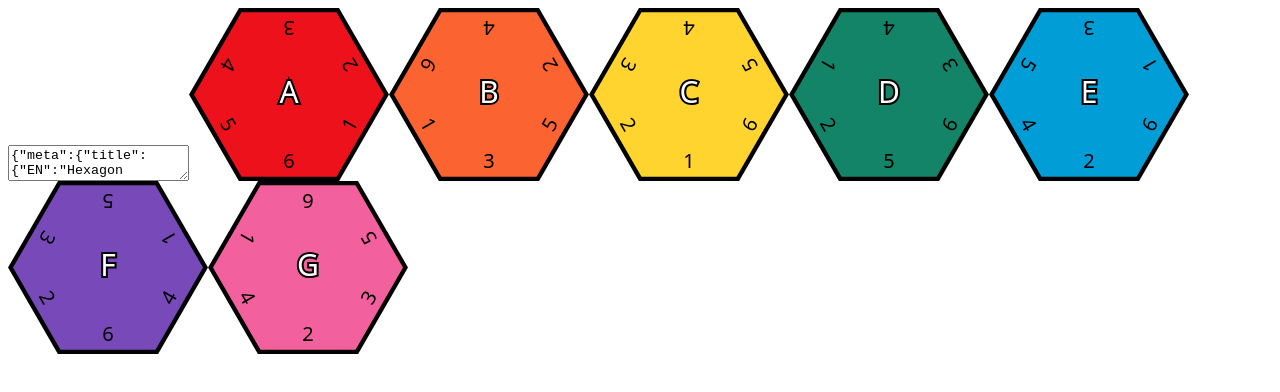
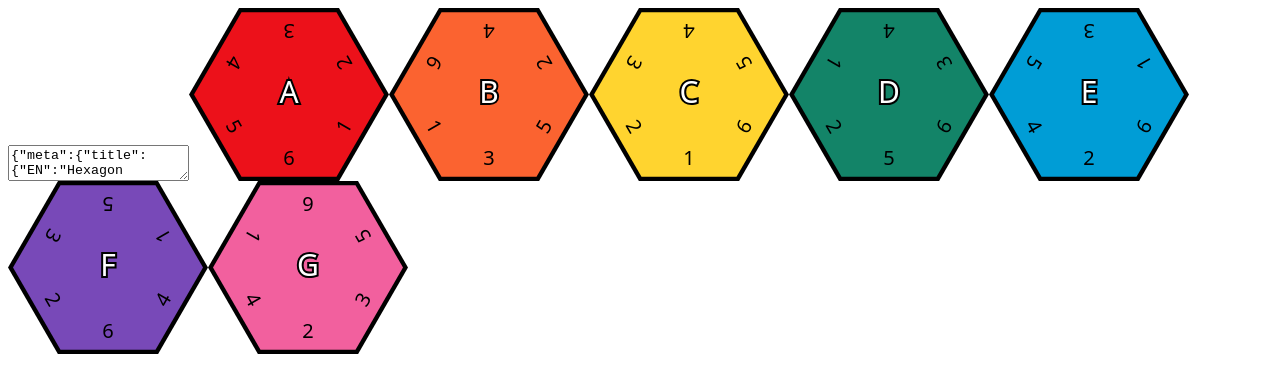
Before and after one commit to kesiev/notoner, a plain HTML site: page assets/tables/hexagon-puzzle/index.html in a window 1280 px wide. Drawn offline with Linux system fonts and the light colour scheme.

Commit message:
:bug: Fixed numbers alignment

```diff
--- a/assets/tables/hexagon-puzzle/index.html
+++ b/assets/tables/hexagon-puzzle/index.html
@@ -38,7 +38,7 @@ function process() {
         BORDER_COLOR = "#000",
         HEXAGON_ANGLE = Math.PI * 2 / 6,
         HEXAGON_SIZE = 100,
-        HEXAGON_BORDER = 9,
+        HEXAGON_RADIUS = 75,
         HEXRATIO_DIAGONAL_WIDTH = Math.cos(HEXAGON_ANGLE),
         HEXRATIO_DIAGONAL_HEIGHT = Math.sin(HEXAGON_ANGLE),
         HEXAGON_DIAGONALWIDTH = HEXAGON_SIZE * HEXRATIO_DIAGONAL_WIDTH,
@@ -181,58 +181,20 @@ function process() {
         hctx.textBaseline = "bottom";
         hctx.textAlign = "center";
 
-        hctx.save();
-        hctx.translate(
-            HEXAGON_DIAGONALWIDTH+(HEXAGON_SIZE/2),
-            HEXAGON_BORDER
-        );
-        hctx.rotate(Math.PI);
-        hctx.fillText(data.sides[0],0,0);
-        hctx.restore();
+        data.sides.forEach((side,id)=>{
+            let
+                angle = HEXAGON_ANGLE*id-(HEXAGON_ANGLE*1.5);
+            hctx.save();
+            hctx.translate(
+                HEXAGON_WIDTH/2+Math.cos(angle)*HEXAGON_RADIUS,
+                HEXAGON_HEIGHT/2+Math.sin(angle)*HEXAGON_RADIUS
+            );
+            hctx.rotate(angle-Math.PI/2);
+            hctx.fillText(side,0,0);
+            hctx.restore();
 
-        hctx.save();
-        hctx.translate(
-            HEXAGON_RIGHTCORNER+(HEXAGON_DIAGONALWIDTH/2)-HEXAGON_BORDER*HEXRATIO_DIAGONAL_WIDTH,
-            HEXAGON_DIAGONALHEIGHT*0.5+HEXAGON_BORDER*HEXRATIO_DIAGONAL_HEIGHT
-        );
-        hctx.rotate(Math.PI+HEXAGON_ANGLE);
-        hctx.fillText(data.sides[1],0,0);
-        hctx.restore();
+        })
 
-        hctx.save();
-        hctx.translate(
-            HEXAGON_RIGHTCORNER+(HEXAGON_DIAGONALWIDTH/2)-HEXAGON_BORDER*HEXRATIO_DIAGONAL_WIDTH,
-            HEXAGON_DIAGONALHEIGHT*1.5-HEXAGON_BORDER*HEXRATIO_DIAGONAL_HEIGHT
-        );
-        hctx.rotate(-HEXAGON_ANGLE);
-        hctx.fillText(data.sides[2],0,0);
-        hctx.restore();
-
-        hctx.save();
-        hctx.translate(
-            HEXAGON_DIAGONALWIDTH+(HEXAGON_SIZE/2),
-            HEXAGON_HEIGHT-HEXAGON_BORDER
-        );
-        hctx.fillText(data.sides[3],0,0);
-        hctx.restore();
-
-        hctx.save();
-        hctx.translate(
-            (HEXAGON_DIAGONALWIDTH/2)+HEXAGON_BORDER*HEXRATIO_DIAGONAL_WIDTH,
-            HEXAGON_DIAGONALHEIGHT*1.5-HEXAGON_BORDER*HEXRATIO_DIAGONAL_HEIGHT
-        );
-        hctx.rotate(HEXAGON_ANGLE);
-        hctx.fillText(data.sides[4],0,0);
-        hctx.restore();
-
-        hctx.save();
-        hctx.translate(
-            (HEXAGON_DIAGONALWIDTH/2)+HEXAGON_BORDER*HEXRATIO_DIAGONAL_WIDTH,
-            HEXAGON_DIAGONALHEIGHT*0.5+HEXAGON_BORDER*HEXRATIO_DIAGONAL_HEIGHT
-        );
-        hctx.rotate(Math.PI-HEXAGON_ANGLE);
-        hctx.fillText(data.sides[5],0,0);
-        hctx.restore();
 
         hctx.textBaseline = "middle";
         hctx.textAlign = "center";
@@ -286,21 +248,51 @@ function process() {
                 contentRotations:[
                     {
                         label:{ EN:"0&deg; ("+data.sides[0]+")"},
+                        icon: {
+                            isResource: true,
+                            type: "url",
+                            url: "/images/icon-hexagon-side.svg"
+                        },
                         angle:0
                     },{
                         label:{ EN:"60&deg; ("+data.sides[5]+")"},
+                        icon: {
+                            isResource: true,
+                            type: "url",
+                            url: "/images/icon-hexagon-side.svg"
+                        },
                         angle:HEXAGON_ANGLE
                     },{
                         label:{ EN:"120&deg; ("+data.sides[4]+")"},
+                        icon: {
+                            isResource: true,
+                            type: "url",
+                            url: "/images/icon-hexagon-side.svg"
+                        },
                         angle:HEXAGON_ANGLE*2
                     },{
                         label:{ EN:"180&deg; ("+data.sides[3]+")"},
+                        icon: {
+                            isResource: true,
+                            type: "url",
+                            url: "/images/icon-hexagon-side.svg"
+                        },
                         angle:HEXAGON_ANGLE*3
                     },{
                         label:{ EN:"240&deg; ("+data.sides[2]+")"},
+                        icon: {
+                            isResource: true,
+                            type: "url",
+                            url: "/images/icon-hexagon-side.svg"
+                        },
                         angle:HEXAGON_ANGLE*4
                     },{
                         label:{ EN:"300&deg; ("+data.sides[1]+")"},
+                        icon: {
+                            isResource: true,
+                            type: "url",
+                            url: "/images/icon-hexagon-side.svg"
+                        },
                         angle:HEXAGON_ANGLE*5
                     }
                 ],
```
Also changed, not shown: databases/base/hexagon-puzzle/piece-A.png, databases/base/hexagon-puzzle/piece-B.png, databases/base/hexagon-puzzle/piece-C.png, databases/base/hexagon-puzzle/piece-D.png, databases/base/hexagon-puzzle/piece-E.png, databases/base/hexagon-puzzle/piece-F.png, databases/base/hexagon-puzzle/piece-G.png.
